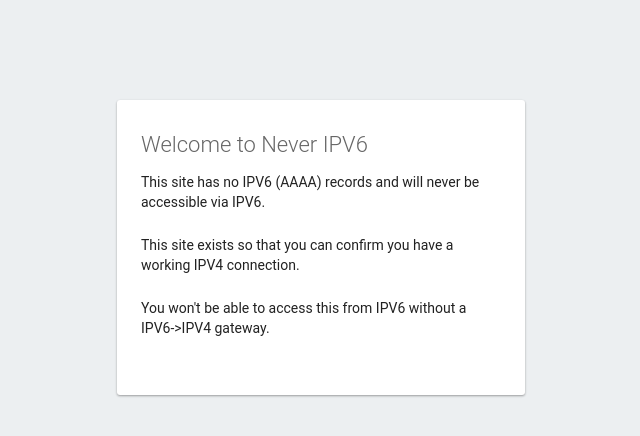
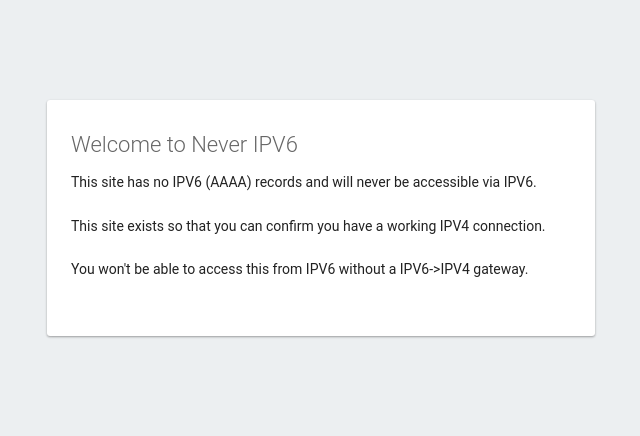
Before and after one commit to ericvolp12/never-ipv6, a plain HTML site: page public/index.html in a window 1280 px wide. Shown: the whole page, without its empty margins (319-959 px from the left). Drawn offline with Linux system fonts and the light colour scheme.

Commit message:
Formatting

```diff
--- a/public/index.html
+++ b/public/index.html
@@ -16,7 +16,7 @@
 
     #message {
       background: white;
-      max-width: 360px;
+      max-width: 500px;
       margin: 100px auto 16px;
       padding: 32px 24px;
       border-radius: 3px;
```
